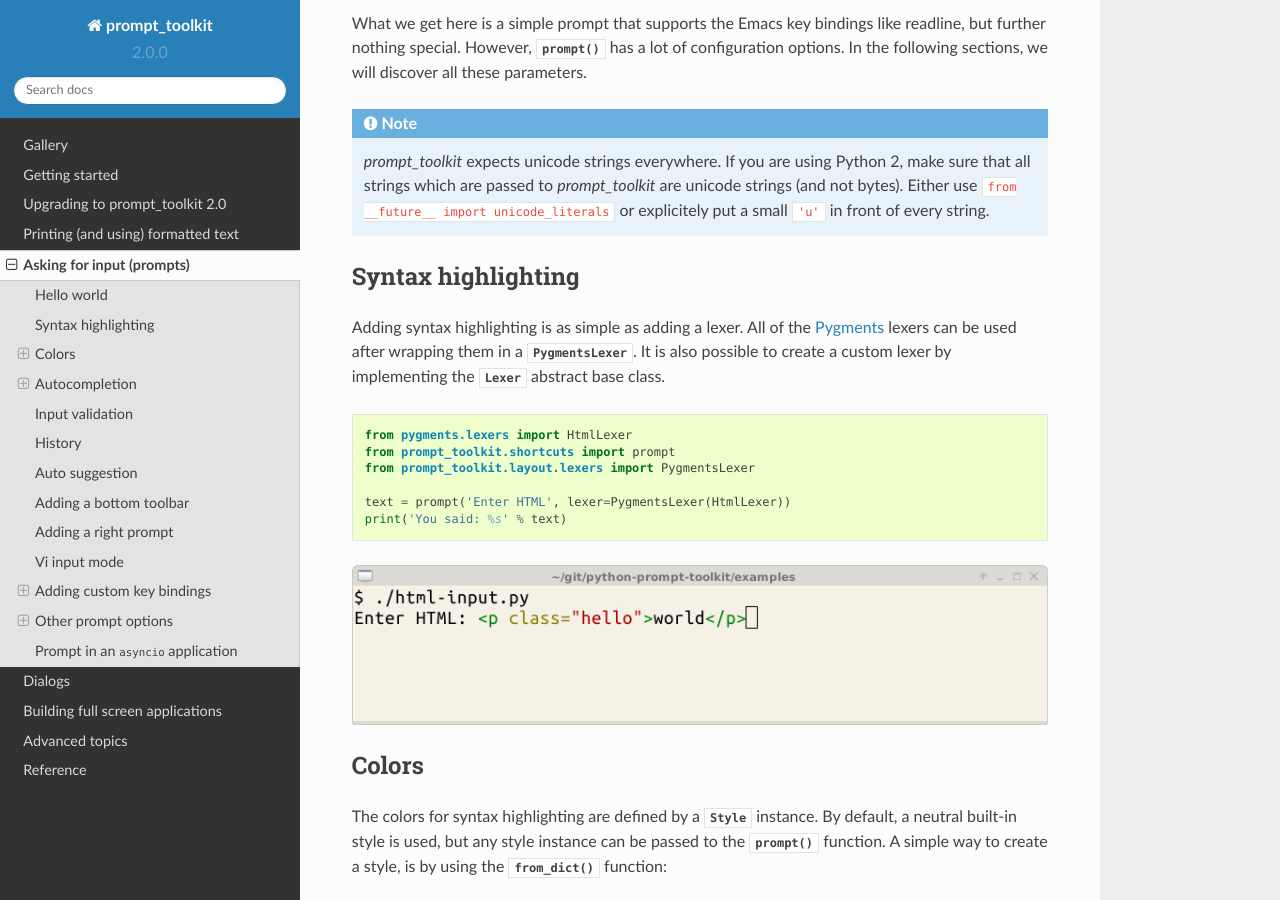
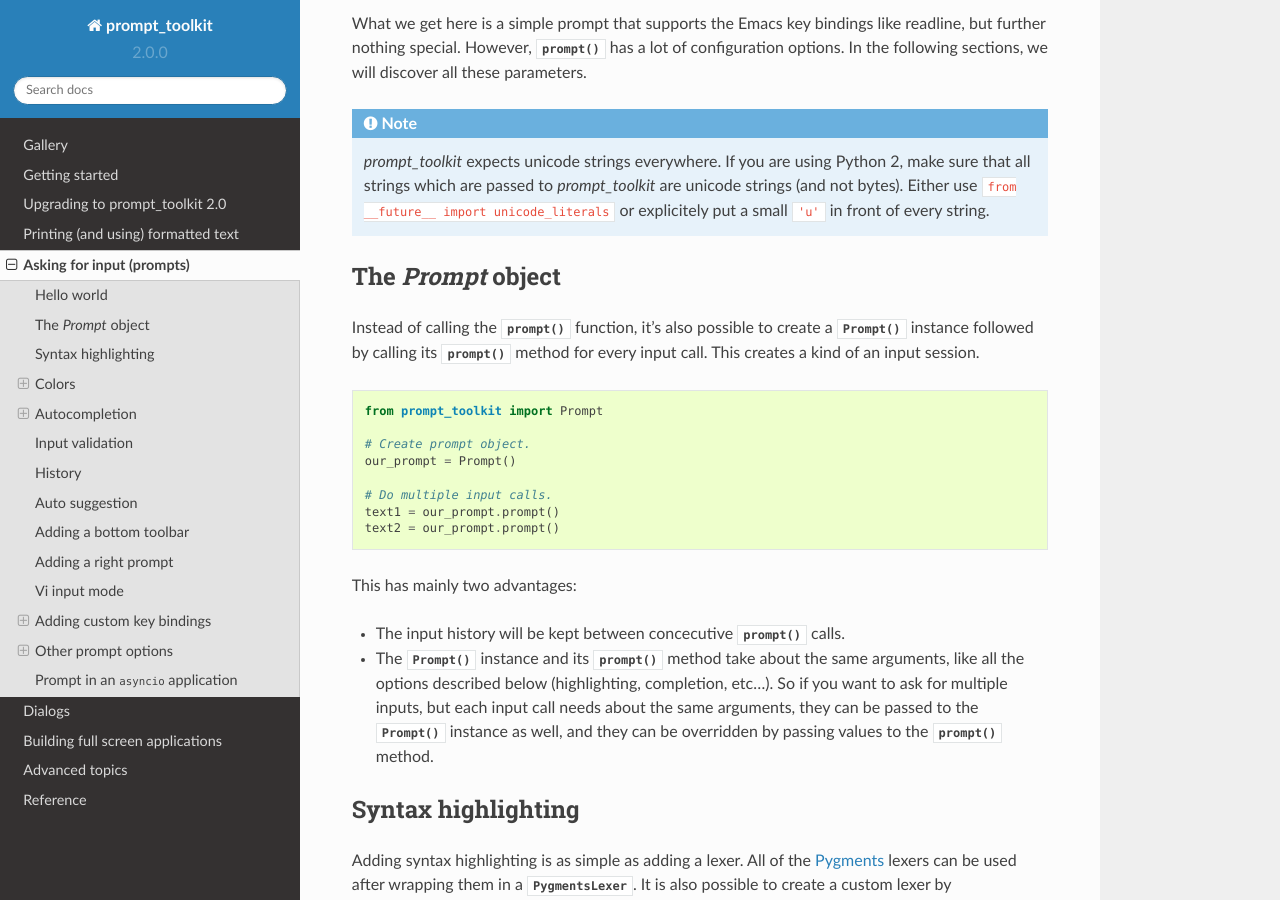
Before and after one commit to dbcli/pgcli, a Sphinx documentation site: the page built from docs/pages/asking_for_input.rst, in a window 1280 px wide and 900 px high, scrolled down 532 px. Built offline with Sphinx 7.4.7 and the Read the Docs theme 2.0.0, drawn with Linux system fonts in a browser that asks for light colours; pages that are not in the unit, such as notebooks, are missing from menus; some of the changed text lies outside the part shown.

Commit message:
Improved documentation (prompt, history, ...).

```diff
--- a/docs/pages/asking_for_input.rst
+++ b/docs/pages/asking_for_input.rst
@@ -37,6 +37,40 @@
     are unicode strings (and not bytes). Either use
     ``from __future__ import unicode_literals`` or explicitely put a small
     ``'u'`` in front of every string.
+
+
+The `Prompt` object
+-------------------
+
+Instead of calling the :func:`~prompt_toolkit.shortcuts.prompt` function, it's
+also possible to create a :func:`~prompt_toolkit.shortcuts.Prompt` instance
+followed by calling its :meth:`~prompt_toolkit.shortcuts.Prompt.prompt` method
+for every input call. This creates a kind of an input session.
+
+.. code:: python
+
+    from prompt_toolkit import Prompt
+
+    # Create prompt object.
+    our_prompt = Prompt()
+
+    # Do multiple input calls.
+    text1 = our_prompt.prompt()
+    text2 = our_prompt.prompt()
+
+This has mainly two advantages:
+
+- The input history will be kept between concecutive
+  :meth:`~prompt_toolkit.shortcuts.Prompt.prompt` calls.
+
+- The :func:`~prompt_toolkit.shortcuts.Prompt` instance and its
+  :meth:`~prompt_toolkit.shortcuts.Prompt.prompt` method take about the same
+  arguments, like all the options described below (highlighting, completion,
+  etc...). So if you want to ask for multiple inputs, but each input call needs
+  about the same arguments, they can be passed to the
+  :func:`~prompt_toolkit.shortcuts.Prompt` instance as well, and they can be
+  overridden by passing values to the
+  :meth:`~prompt_toolkit.shortcuts.Prompt.prompt` method.
 
 
 Syntax highlighting
@@ -236,6 +270,19 @@
 it could fix typos. When ``start_position`` is something negative, this amount
 of characters will be deleted and replaced.
 
+Asynchronous completion
+^^^^^^^^^^^^^^^^^^^^^^^
+
+When generating the completions takes a lot of time, it's better to do this in
+a background thread. This is possible by wrapping the completer in a
+:class:`~prompt_toolkit.completion.ThreadedCompleter`, but also by passing the
+`complete_in_thread=True` argument.
+
+
+.. code:: python
+
+    text = prompt('> ', completer=MyCustomCompleter(), complete_in_thread=True)
+
 
 Input validation
 ----------------
@@ -271,7 +318,6 @@
                 raise ValidationError(message='This input contains non-numeric characters',
                                       cursor_position=i)
 
-
     number = int(prompt('Give a number: ', validator=NumberValidator()))
     print('You said: %i' % number)
 
@@ -284,10 +330,9 @@
 :func:`~prompt_toolkit.shortcuts.prompt` function, it will start with an empty
 history each time again. Usually, however, for a REPL, you want to keep the
 same history between several calls to
-:meth:`~prompt_toolkit.shortcuts.prompt`.  This is possible by instantiating a
+:meth:`~prompt_toolkit.shortcuts.prompt`. This is possible by instantiating a
 :class:`~prompt_toolkit.history.History` object and passing that to each
-:meth:`~prompt_toolkit.shortcuts.prompt` call.
-
+:meth:`~prompt_toolkit.shortcuts.prompt` call as follows:
 
 .. code:: python
 
@@ -302,6 +347,21 @@
 
 To persist a history to disk, use :class:`~prompt_toolkit.history.FileHistory`
 instead instead of :class:`~prompt_toolkit.history.InMemoryHistory`.
+
+.. note::
+
+    Note that the same result as in the example above (with an
+    :class:`~prompt_toolkit.history.InMemoryHistory`) can be achieved by
+    creating a :func:`~prompt_toolkit.shortcuts.Prompt` instance.
+
+   .. code:: python
+
+       from prompt_toolkit import Prompt
+
+       p = Prompt()
+
+       while True:
+           p.prompt()
 
 
 Auto suggestion
--- a/docs/pages/reference.rst
+++ b/docs/pages/reference.rst
@@ -112,8 +112,8 @@
 Shortcuts
 ---------
 
-.. automodule:: prompt_toolkit.shortcuts.prompt
-    :members:
+.. automodule:: prompt_toolkit.shortcuts
+    :members: prompt, Prompt
 
 .. automodule:: prompt_toolkit.shortcuts.dialogs
     :members:
```
Also changed, not shown: 2 other files.
